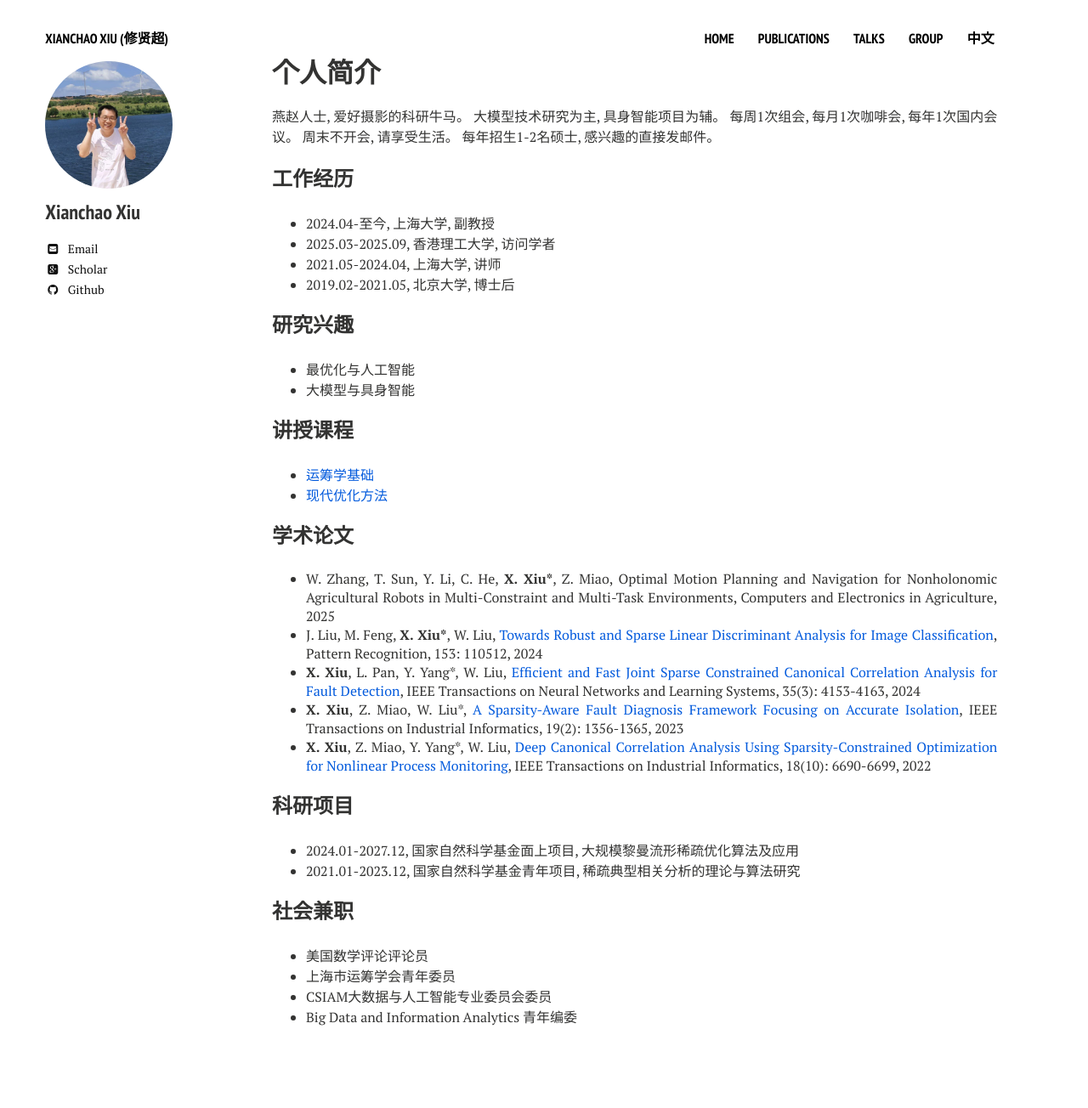
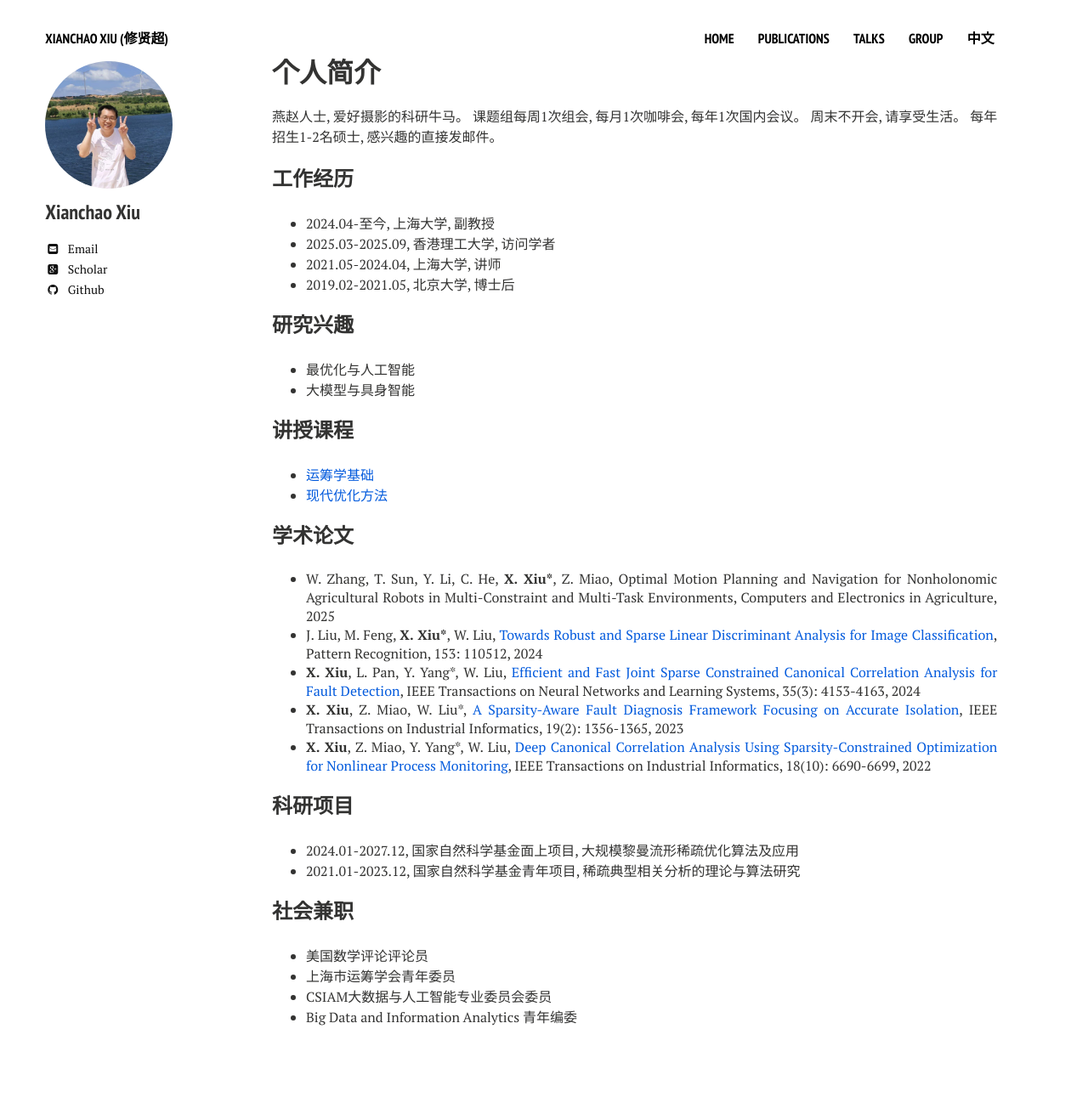
Before and after one commit to xianchaoxiu/xianchaoxiu.github.io, a Jekyll site: the page built from chinese/index.md, in a window 1280 px wide. Shown: the whole page at 85% size. Built offline with Jekyll 4.4.1, drawn with Linux system fonts in a browser that asks for light colours; nearby versions of some CDN libraries.

Commit message:
Update index.md

```diff
--- a/chinese/index.md
+++ b/chinese/index.md
@@ -8,8 +8,7 @@ share: false
 ---
 
 燕赵人士, 爱好摄影的科研牛马。
-大模型技术研究为主, 具身智能项目为辅。
-每周1次组会, 每月1次咖啡会, 每年1次国内会议。
+课题组每周1次组会, 每月1次咖啡会, 每年1次国内会议。
 周末不开会, 请享受生活。
 每年招生1-2名硕士, 感兴趣的直接发邮件。
 
```
